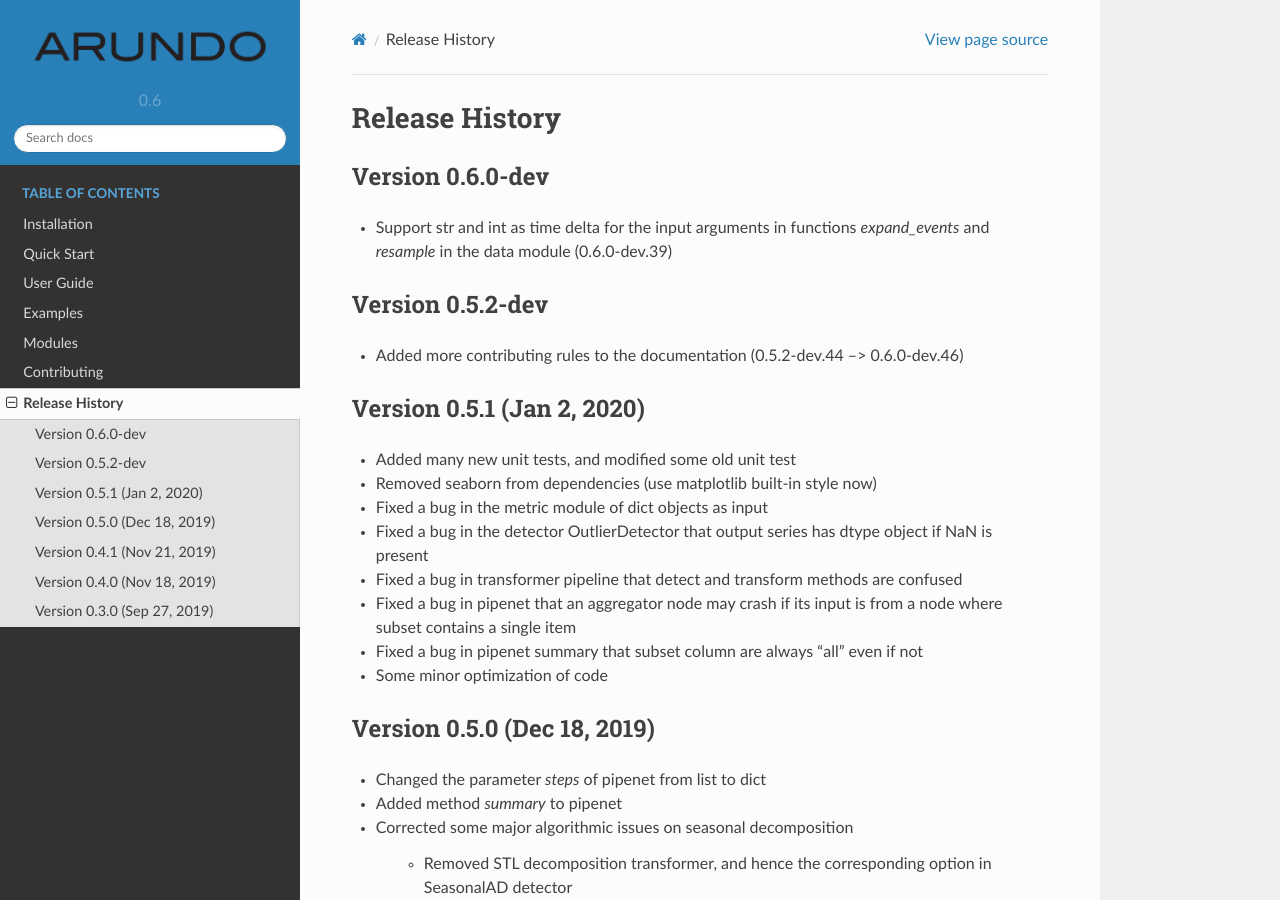
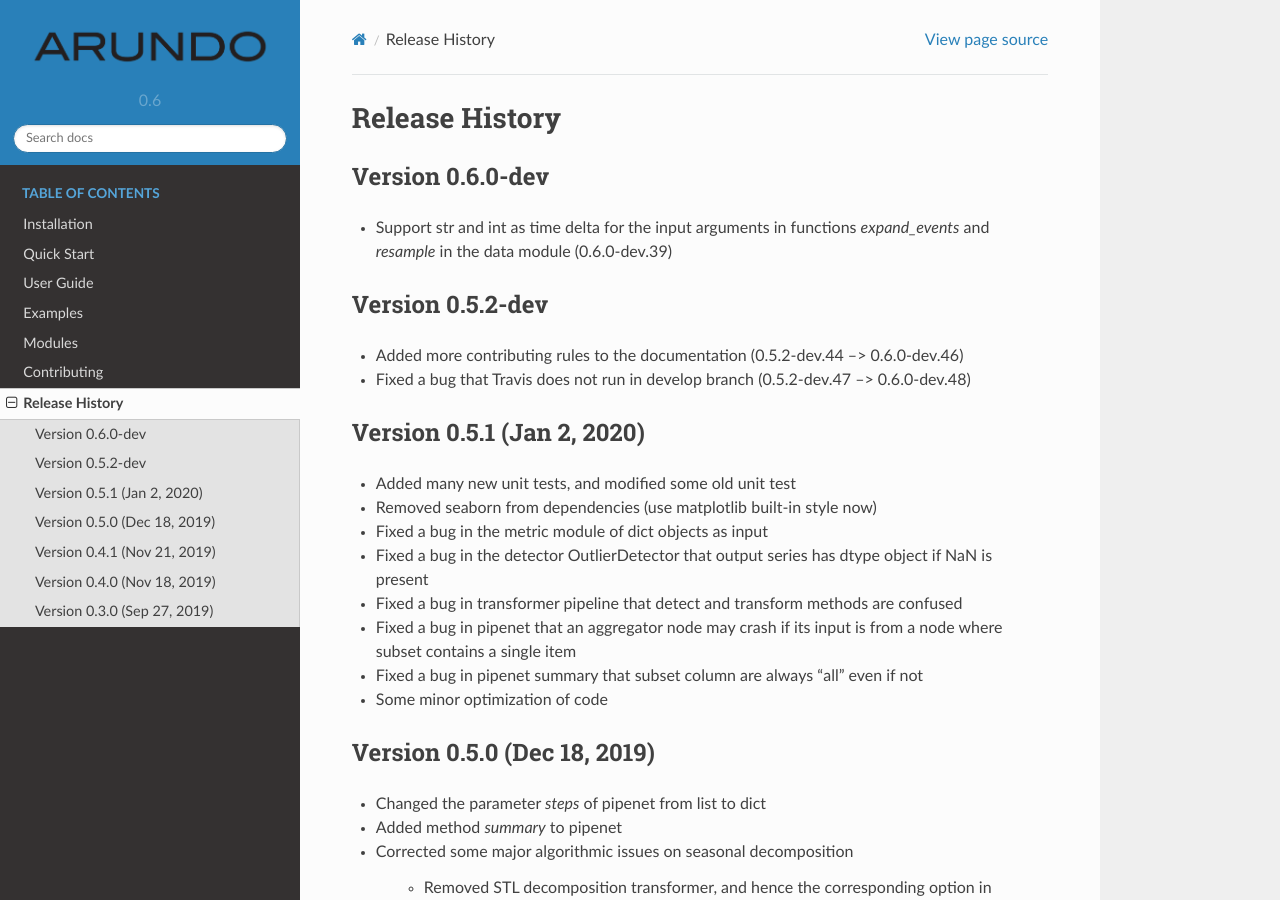
Before and after one commit to arundo/adtk, a Sphinx documentation site: the page built from docs/releasehistory.rst, in a window 1280 px wide and 900 px high. Built offline with Sphinx 7.4.7 and the Read the Docs theme 2.0.0, drawn with Linux system fonts in a browser that asks for light colours; pages that are not in the unit, such as notebooks, are missing from menus.

Commit message:
added develop branch to travis (#47) (#48)
* added develop branch to travis

* updated version number

* updated changelog

```diff
--- a/docs/conf.py
+++ b/docs/conf.py
@@ -66,7 +66,7 @@
 # The short X.Y version.
 version = "0.6"
 # The full version, including alpha/beta/rc tags.
-release = "0.6.0-dev.46"
+release = "0.6.0-dev.48"
 
 # The language for content autogenerated by Sphinx. Refer to documentation
 # for a list of supported languages.
--- a/docs/releasehistory.rst
+++ b/docs/releasehistory.rst
@@ -9,6 +9,7 @@
 Version 0.5.2-dev
 ===================================
 - Added more contributing rules to the documentation (0.5.2-dev.44 --> 0.6.0-dev.46)
+- Fixed a bug that Travis does not run in develop branch (0.5.2-dev.47 --> 0.6.0-dev.48)
 
 Version 0.5.1 (Jan 2, 2020)
 ===================================
--- a/setup.cfg
+++ b/setup.cfg
@@ -1,6 +1,6 @@
 [metadata]
 name = adtk
-version = 0.6.0-dev.46
+version = 0.6.0-dev.48
 author = Arundo Analytics, Inc.
 maintainer = Tailai Wen
 maintainer_email = tailai.wen@arundo.com
--- a/src/adtk/__init__.py
+++ b/src/adtk/__init__.py
@@ -36,4 +36,4 @@
 # Dev branch marker is: 'X.Y.dev' or 'X.Y.devN' where N is an integer.
 # 'X.Y.dev0' is the canonical version of 'X.Y.dev'
 #
-__version__ = "0.6.0-dev.46"
+__version__ = "0.6.0-dev.48"
```
Also changed, not shown: .travis.yml.
